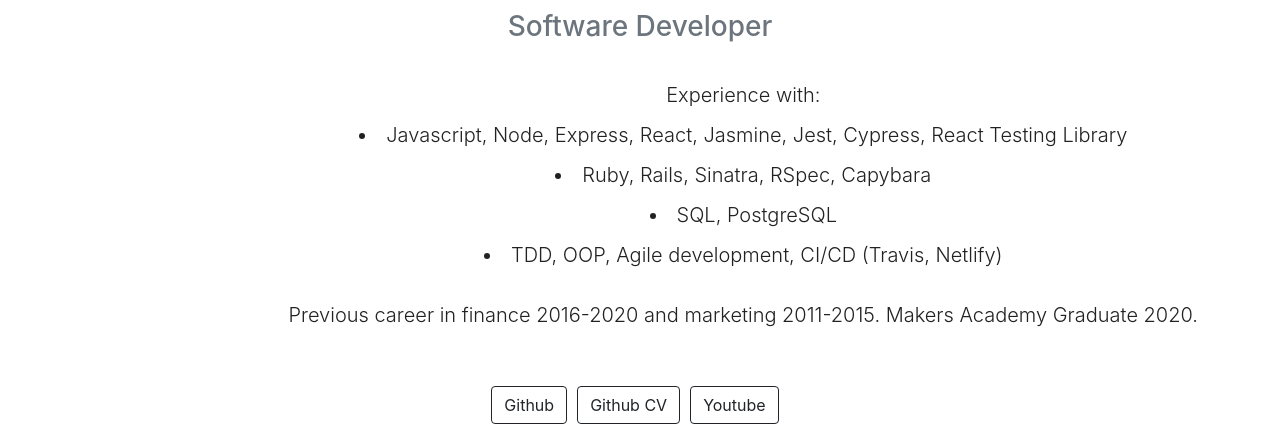
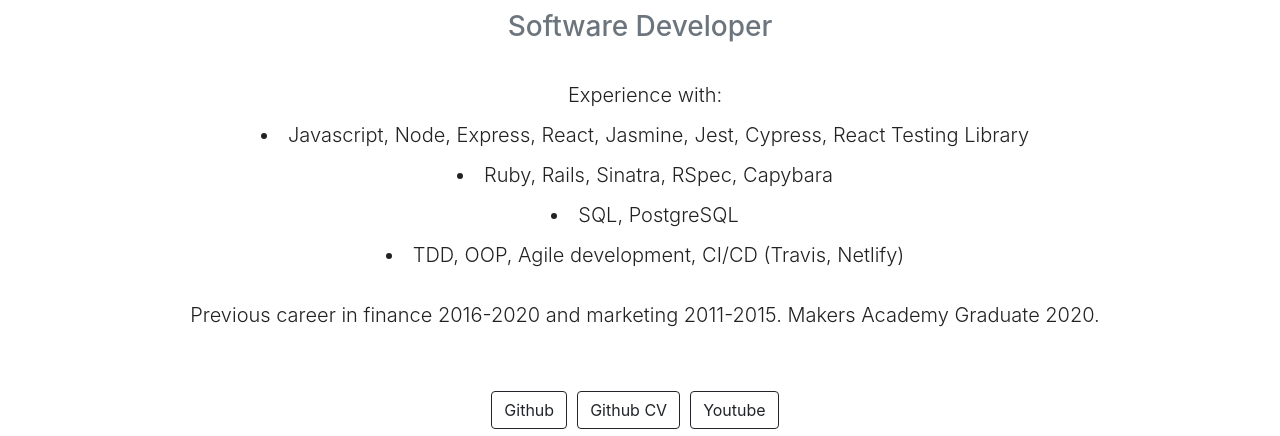
Before and after one commit to dm-devtech/portfolio, a React (Create React App) app: page / in a window 1280 px wide. Shown: the part 714-1150 px from the top of the page. Built offline with nearby package versions, Linux system fonts and the light colour scheme.

Commit message:
about section centering

```diff
--- a/src/Pages/About.js
+++ b/src/Pages/About.js
@@ -7,7 +7,7 @@ function About(props) {
       <h2>David Millen
         <br/>
       <small class="text-muted">Software Developer</small></h2>
-      <div class="bio">
+      <div class="center">
       <div class="lead">
         <ul>Experience with:
           <li>Javascript, Node, Express, React, Jasmine, Jest, Cypress, React Testing Library</li>
```
